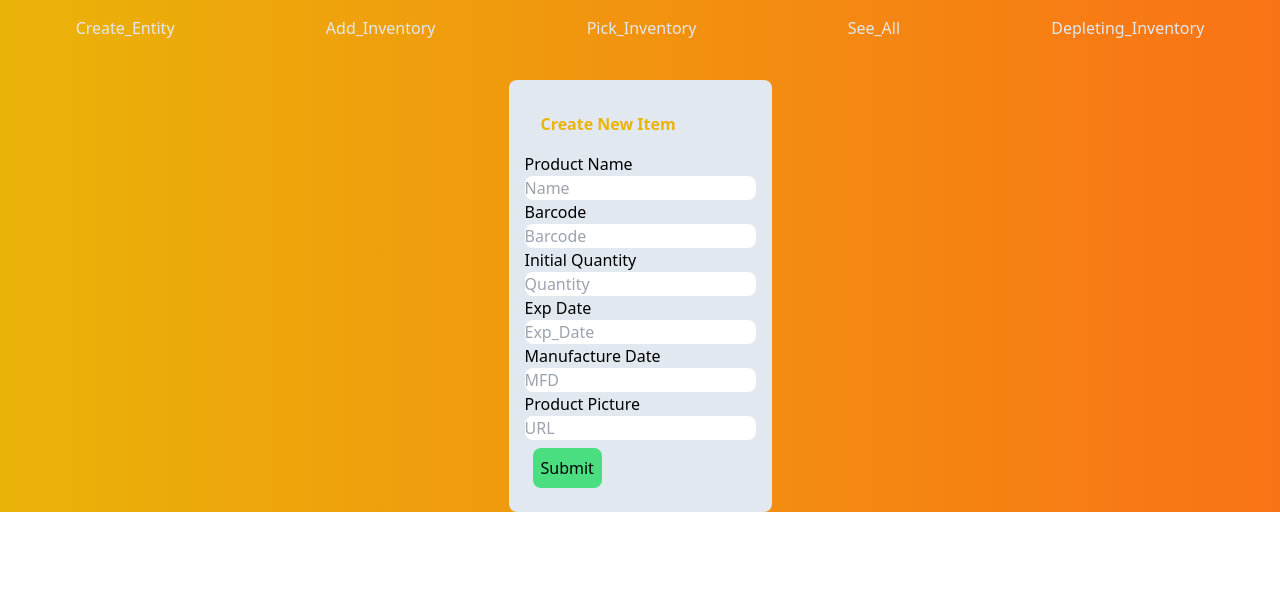
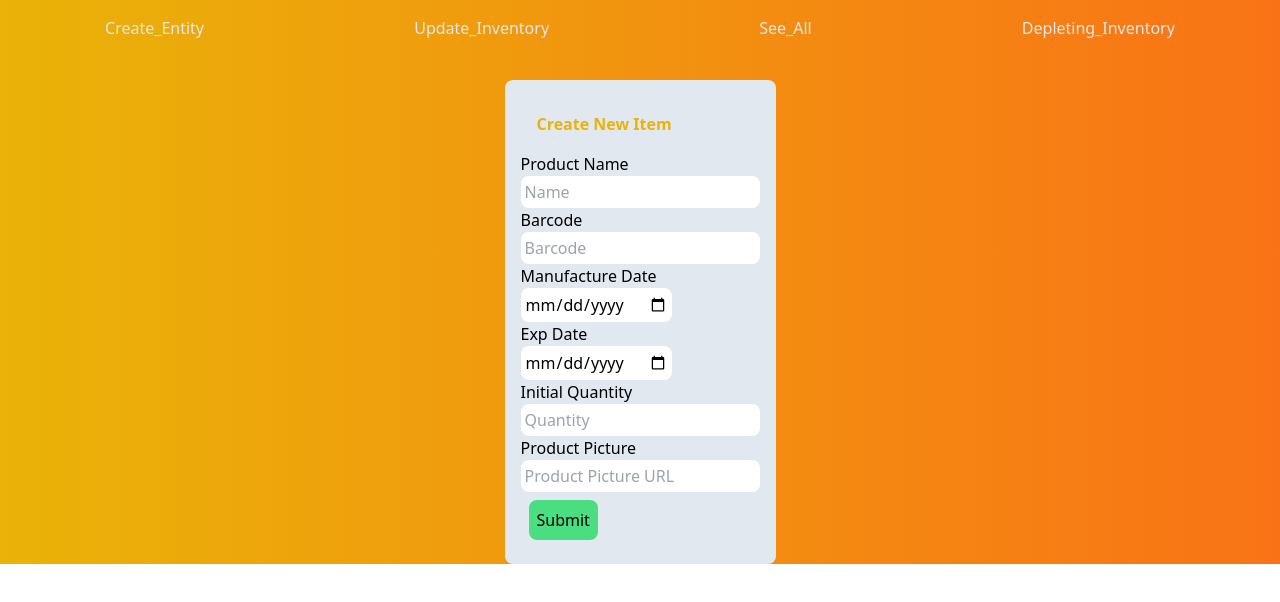
Before and after one commit to KshitizSharma11/inventory_frontend, a React (Create React App) app: page /create in a window 1280 px wide. Shown: the top 602 px of the page. Built offline with nearby package versions, Linux system fonts and the light colour scheme.

Commit message:
linked form submission to backend, created frontend for item search and connected backend for it

```diff
--- a/src/App.js
+++ b/src/App.js
@@ -2,6 +2,7 @@ import { BrowserRouter as Router, Routes, Route } from 'react-router-dom';
 import { Welcome } from './components/welcome.js';
 import { Main } from './components/main.js';
 import {Create} from './components/create.js';
+import {Update} from './components/update.js';
 function App() {
   return (
     <Router>
@@ -9,6 +10,7 @@ function App() {
         <Route path="/" element={<Welcome />} />
         <Route path="/start" element={<Main/>}/>
         <Route path="/create" element={<Create/>}/>
+        <Route path="/updt" element={<Update/>}/>
       </Routes>
     </Router>
   );
--- a/src/components/create.js
+++ b/src/components/create.js
@@ -1,42 +1,136 @@
-import React from 'react'
-import { Navbar } from './navbar'
+import React, { useState } from 'react';
+import { Navbar } from './navbar';
+
 export const Create = () => {
+    // State variables to hold form data
+    const [productName, setProductName] = useState('');
+    const [barcode, setBarcode] = useState('');
+    const [initialQuantity, setInitialQuantity] = useState('');
+    const [expDate, setExpDate] = useState('');
+    const [manufactureDate, setManufactureDate] = useState('');
+    const [productPicture, setProductPicture] = useState('');
+    const [requestStatus, setRequestStatus] = useState(null);
+
+    // Function to handle form submission
+    const handleSubmit = async (event) => {
+        event.preventDefault();
+
+        // Constructing the payload
+        const payload = {
+            name: productName,
+            barcode,
+            mfd: manufactureDate,
+            exp: expDate,
+            quantity: initialQuantity,
+            pic: productPicture
+        };
+
+        try {
+            // Making the POST request
+            const response = await fetch('https://inventory-management-lakl.onrender.com/items/', {
+                method: 'POST',
+                headers: {
+                    'Content-Type': 'application/json'
+                },
+                body: JSON.stringify(payload)
+            });
+
+            if (response.ok) {
+                // Set success message
+                setRequestStatus('success');
+                console.log('Item created successfully!');
+            } else {
+                // Set failure message
+                setRequestStatus('failure');
+                console.error('Failed to create item');
+            }
+        } catch (error) {
+            // Set failure message
+            setRequestStatus('failure');
+            console.error('Error:', error);
+        }
+    };
+
     return (
         <div className="bg-gradient-to-r from-yellow-500 to-orange-500 ">
-            <Navbar/>
+            <Navbar />
+            {requestStatus && (
+                <div className="flex justify-center p-4">
+                    <p className={`font-bold ${requestStatus === 'success' ? 'text-green-500 p-1 bg-slate-200' : 'text-red-500 p-1 bg-slate-200'}`}>
+                        {requestStatus === 'success' ? 'Item created successfully!' : 'Failed to create item'}
+                    </p>
+                </div>
+            )}
             <div className="flex flex-row  justify-center">
-
                 <div className="p-4 rounded-lg mt-10 bg-slate-200">
                     <h1 className="text-yellow-500 font-bold p-4">Create New Item</h1>
+                    <form onSubmit={handleSubmit}>
                         <div>
                             <h1>Product Name</h1>
-                <input placeholder="Name" className="rounded-lg" type="text"></input>
+                            <input
+                                placeholder="Name"
+                                className="rounded-lg p-1"
+                                type="text"
+                                value={productName}
+                                onChange={(e) => setProductName(e.target.value)}
+                            />
                         </div>
                         <div>
                             <h1>Barcode</h1>
-                <input placeholder="Barcode"  className="rounded-lg" type="text"></input>
+                            <input
+                                placeholder="Barcode"
+                                className="rounded-lg p-1"
+                                type="text"
+                                value={barcode}
+                                onChange={(e) => setBarcode(e.target.value)}
+                            />
+                        </div>
+                        <div>
+                            <h1>Manufacture Date</h1>
+                            <input
+                                placeholder="Manufacture Date"
+                                className="rounded-lg p-1"
+                                type="date"
+                                value={manufactureDate}
+                                onChange={(e) => setManufactureDate(e.target.value)}
+                            />
+                        </div>
+                        <div>
+                            <h1>Exp Date</h1>
+                            <input
+                                placeholder="Exp Date"
+                                className="rounded-lg p-1"
+                                type="date"
+                                value={expDate}
+                                onChange={(e) => setExpDate(e.target.value)}
+                            />
                         </div>
                         <div>
                             <h1>Initial Quantity</h1>
-                <input placeholder="Quantity" className="rounded-lg" type="number"></input>
-            </div>
-            <div>
-                <h1>Exp Date</h1>
-                <input placeholder="Exp_Date"className="rounded-lg" type="text"></input>
-            </div>
-            <div>
-                <h1>Manufacture Date</h1>
-                <input placeholder="MFD" className="rounded-lg" type="text"></input>
+                            <input
+                                placeholder="Quantity"
+                                className="rounded-lg p-1"
+                                type="number"
+                                value={initialQuantity}
+                                onChange={(e) => setInitialQuantity(e.target.value)}
+                            />
                         </div>
                         <div>
                             <h1>Product Picture</h1>
-                <input placeholder="URL" className="rounded-lg" type="text"></input>
+                            <input
+                                placeholder="Product Picture URL"
+                                className="rounded-lg p-1"
+                                type="text"
+                                value={productPicture}
+                                onChange={(e) => setProductPicture(e.target.value)}
+                            />
                         </div>
                         <div>
-                <input className="rounded-lg p-2 bg-green-400 m-2" type="submit"></input>
+                            <input className="rounded-lg p-2 bg-green-400 m-2" type="submit" value="Submit" />
+                        </div>
+                    </form>
                 </div>
             </div>
         </div>
-        </div>
-    )
-}
+    );
+};
--- a/src/components/navbar.js
+++ b/src/components/navbar.js
@@ -6,8 +6,8 @@ export const Navbar = () => {
             <nav >
         <ul className="flex flex-grow justify-around text-slate-200 pt-4">
         <Link to="/create"><li>Create_Entity</li></Link>
-        <li>Add_Inventory</li>
-        <li>Pick_Inventory</li>
+        <Link to="/updt"><li>Update_Inventory</li></Link>
+
         <Link to="/start"><li>See_All</li></Link>
         <li>Depleting_Inventory</li>
         </ul>
--- /dev/null
+++ b/src/components/update.js
@@ -0,0 +1,54 @@
+import React from 'react'
+import { useState } from 'react';
+import {Navbar} from './navbar.js';
+
+export const Update = () => {
+    const [Item,SetItem]=useState('');
+    const [search,setSearchedItem]=useState('');
+    const [status,setRequestStatus]=useState(null);
+const Search=async(event)=>{
+event.preventDefault();
+try{
+const response = await fetch(`https://inventory-management-lakl.onrender.com/items/searchByName/${Item}`);
+            const data = await response.json();
+            setSearchedItem(data);
+
+            if (response.ok) {
+                // Set success message
+                setRequestStatus('success');
+                console.log('Item Found Successfully!');
+            } else {
+                // Set failure message
+                setRequestStatus('failure');
+                console.error('Failed to find item');
+            }
+        } catch (error) {
+            // Set failure message
+            setRequestStatus('failure');
+            console.error('Error:', error);
+        }
+
+    };
+
+    return (
+        <div className="bg-gradient-to-r from-pink-600 to-purple-600">
+          <Navbar/>
+          <div>
+            <div className="flex flex-row p-4 ml-20 mr-20 justify-center bg-slate-400 mt-10">
+                <form onSubmit={Search}>
+                    <h1>Enter Item To Be Searched</h1>
+                    <input type="text" onChange={(e) => SetItem(e.target.value)}></input>
+                    <input type="submit" value="Search"></input>
+                </form>
+            </div>
+           {status && (<div>
+             <h1>{status=="success"?`Found Successfully`:`Akhil Failure`}</h1>
+             <h1>{search.item.name}</h1>
+             <h2>{search.item.quantity}</h2>
+            </div>)
+            }
+
+            </div>
+        </div>
+    )
+}
```
Lines whose indentation alone changed are shown as unchanged.
